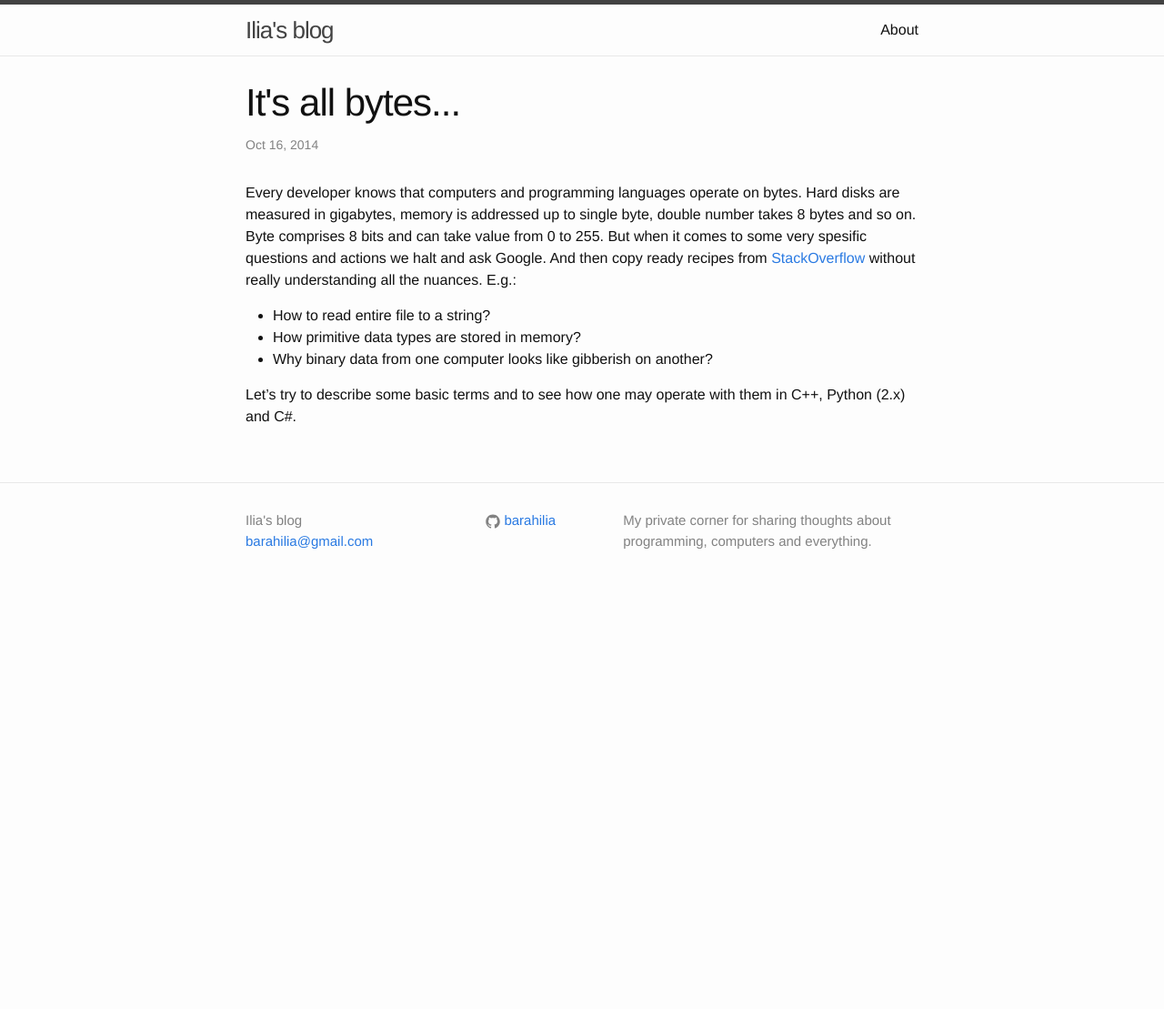
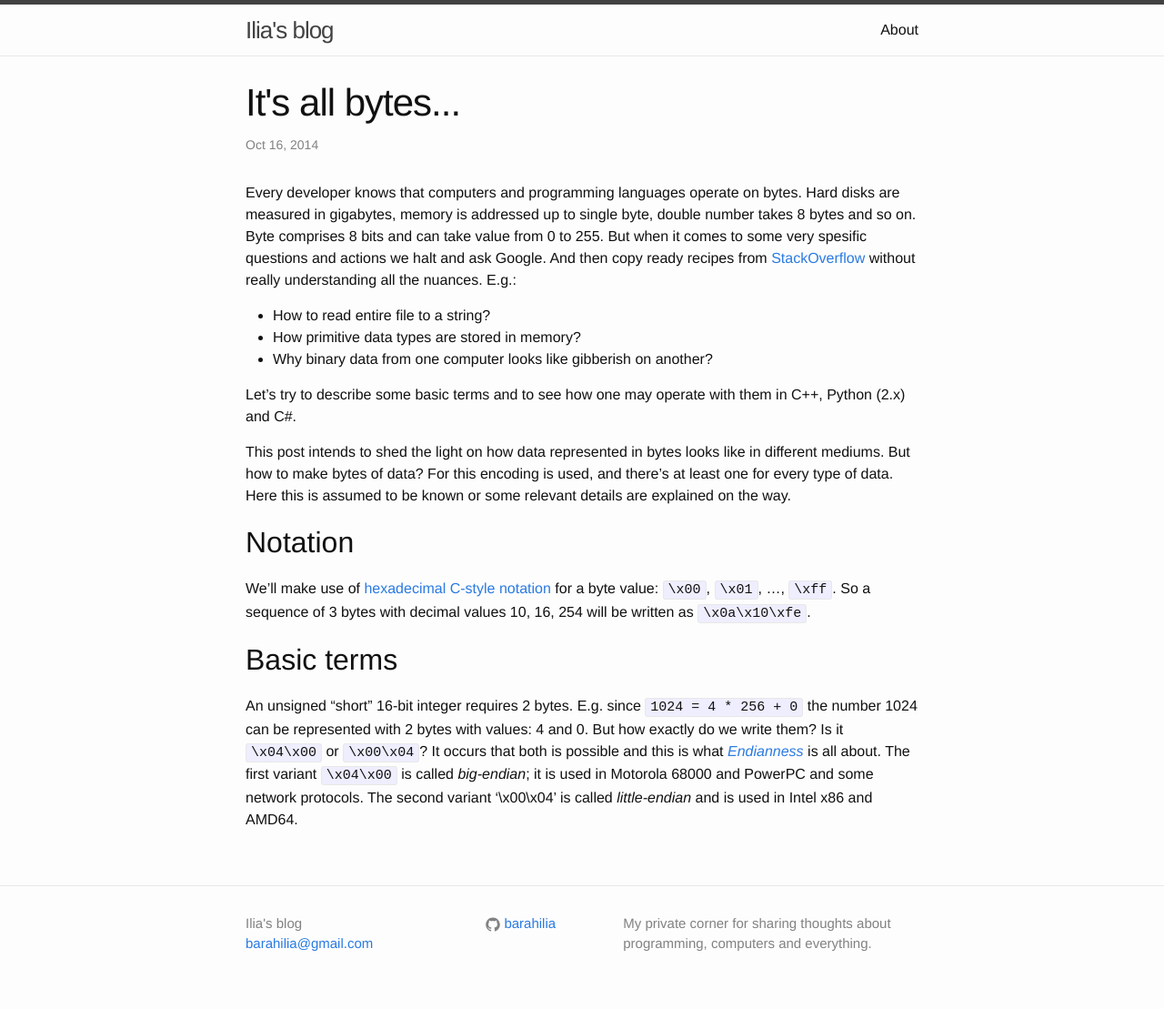
Before and after one commit to barahilia/blog, a Jekyll site: the page built from _posts/2014-10-16-it-is-all-bytes.markdown, in a window 1280 px wide. Shown: the whole page at 91% size. Built offline with Jekyll 4.4.1, drawn with Linux system fonts in a browser that asks for light colours; before the commit the page ends 900 px from its top, so only the background shows below that.

Commit message:
Adding notation notes and endianity

```diff
--- a/_posts/2014-10-16-it-is-all-bytes.markdown
+++ b/_posts/2014-10-16-it-is-all-bytes.markdown
@@ -19,3 +19,26 @@ nuances. E.g.:
 
 Let's try to describe some basic terms and to see how one may operate with them
 in C++, Python (2.x) and C#.
+
+This post intends to shed the light on how data represented in bytes looks like
+in different mediums. But how to make bytes of data? For this encoding is used,
+and there's at least one for every type of data. Here this is assumed to be
+known or some relevant details are explained on the way.
+
+## Notation
+
+We'll make use of
+[hexadecimal C-style notation](http://en.wikipedia.org/wiki/Hexadecimal#Using_0.E2.80.939_and_A.E2.80.93F)
+for a byte value: `\x00`, `\x01`, ..., `\xff`. So a sequence of 3 bytes with
+decimal values 10, 16, 254 will be written as `\x0a\x10\xfe`.
+
+## Basic terms
+
+An unsigned "short" 16-bit integer requires 2 bytes. E.g. since
+`1024 = 4 * 256 + 0` the number 1024 can be represented with 2 bytes with
+values: 4 and 0. But how exactly do we write them? Is it `\x04\x00` or
+`\x00\x04`? It occurs that both is possible and this is what
+[*Endianness*](http://en.wikipedia.org/wiki/Endianness) is all about. The first
+variant `\x04\x00` is called *big-endian*; it is used in Motorola 68000 and
+PowerPC and some network protocols. The second variant '\x00\x04' is called
+*little-endian* and is used in Intel x86 and AMD64.
```
